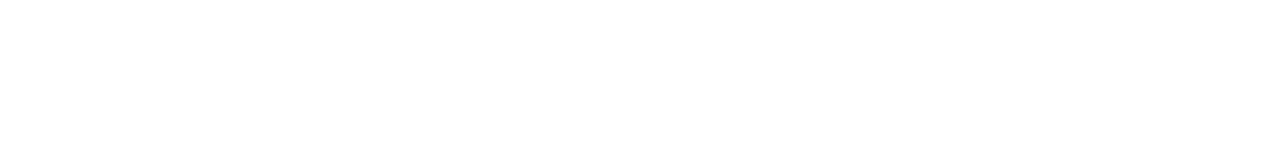
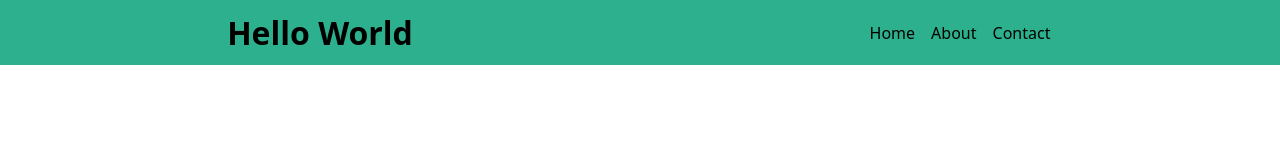
Before and after one commit to abrahamgregorius/portfolio, a plain HTML site: page index.html in a window 1280 px wide. Drawn offline with Linux system fonts and the light colour scheme.

Commit message:
Finished navbar

```diff
--- a/index.html
+++ b/index.html
@@ -8,6 +8,17 @@
     <link rel="stylesheet" href="style.css">
 </head>
 <body>
-
+    <div class="navbar">
+        <div class="navbar-logo">
+            <h1><a href="">Hello World</a></h1>
+        </div>
+        <div class="navbar-menu">
+            <ul>
+                <li><a href="#">Home</a></li>
+                <li><a href="#">About</a></li>
+                <li><a href="#">Contact</a></li>
+            </ul>
+        </div>
+    </div>
 </body>
 </html>
--- a/style.css
+++ b/style.css
@@ -2,4 +2,53 @@
     margin: 0;
     padding: 0;
     box-sizing: border-box;
+    font-family: system-ui, -apple-system, BlinkMacSystemFont, 'Segoe UI', Roboto, Oxygen, Ubuntu, Cantarell, 'Open Sans', 'Helvetica Neue', sans-serif;
 }
+
+.navbar {
+    display: flex;
+    width: 100%;
+    height: 65px;
+    background-color: rgb(45, 176, 141);
+    flex-direction: row;
+}
+
+.navbar-logo {
+    display: flex;
+    justify-content: center;
+    align-items: center;
+    width: 50%;
+}
+
+.navbar-logo h1 {
+    font-weight: 600;
+}
+
+.navbar-logo h1 a{
+    text-decoration: none;
+    color: black;
+}
+
+.navbar-menu {
+    display: flex;
+    justify-content: center;
+    width: 50%;
+    align-items: center;
+}
+
+.navbar-menu ul {
+    list-style: none;
+    display: flex;
+    flex-direction: row;
+    gap: 1rem;
+}
+
+.navbar-menu ul li {
+    list-style: none;
+    font-weight: 400;
+}
+
+.navbar-menu ul li a {
+    text-decoration: none;
+    color: black;
+}
```
